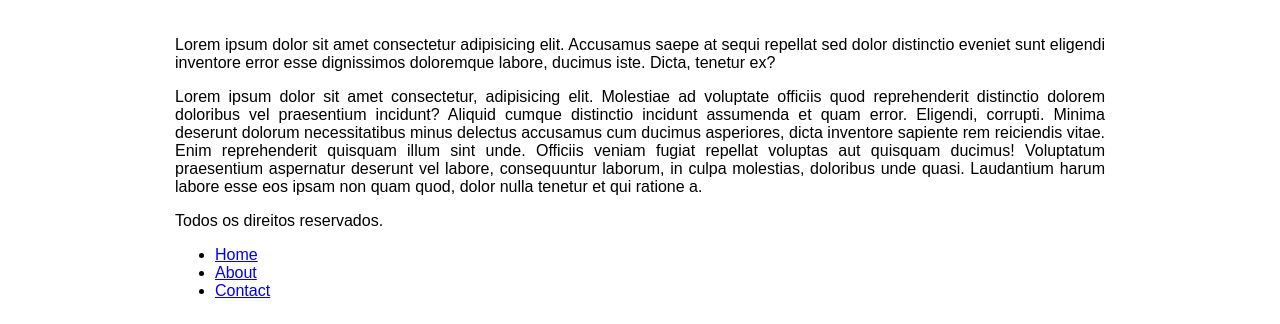
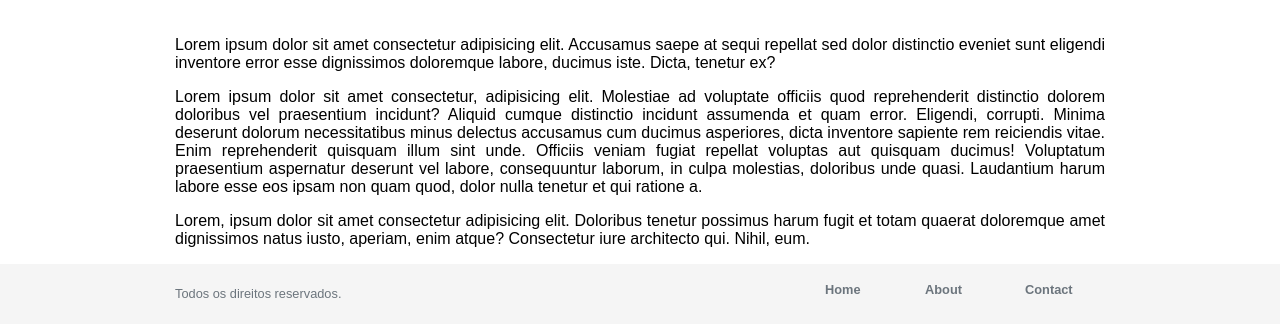
Before and after one commit to isabeldapper/portfolioBells, a plain HTML site: page Projeto1 - Site/index.html in a window 1280 px wide. Shown: the part 616-940 px from the top of the page. Drawn offline with Linux system fonts and the light colour scheme.

Commit message:
Alterações Rodapé

```diff
--- a/Projeto1 - Site/assets/css/style.css
+++ b/Projeto1 - Site/assets/css/style.css
@@ -41,22 +41,23 @@ header #logo {
     text-shadow: #000000 1px 1px 8px;
 }
 
-header #menu {
+.menu {
     flex: 1;
 }
-header #menu ul{
+
+.menu ul{
     display: flex;
     justify-content: flex-end;
     list-style: none;
     padding: 0;
 }
 
-header #menu li {
+.menu li {
     min-width: 100px;
     line-height: 28px;
 }
 
-header #menu a {
+.menu a {
     color: #ffffff;
     text-decoration: none;
     font-weight: bold;
@@ -125,5 +126,22 @@ header #menu a {
 
 .home p {
     text-align: justify;
+}
 
+footer {
+    background-color: #f5f5f5;
+    color: #6c757d;
+    font-size: .8em;
 }
+
+footer p {
+    line-height: 35px;
+}
+
+footer .container {
+    display: flex;
+}
+
+footer .menu a {
+    color: #6c757d;
+}
--- a/Projeto1 - Site/index.html
+++ b/Projeto1 - Site/index.html
@@ -37,7 +37,7 @@
                     Business
                 </div>
 
-                <nav id="menu">
+                <nav class="menu">
 
                     <ul>
                         <li><a href="index.html">Home</a></li>
@@ -75,6 +75,10 @@
                 doloribus unde quasi. Laudantium harum labore esse eos ipsam non quam quod, dolor nulla tenetur et qui
                 ratione a.</p>
 
+            <p>Lorem, ipsum dolor sit amet consectetur adipisicing elit. Doloribus tenetur possimus harum fugit et totam
+                quaerat doloremque amet dignissimos natus iusto, aperiam, enim atque? Consectetur iure architecto qui.
+                Nihil, eum.</p>
+
         </main>
 
     </section>
```
